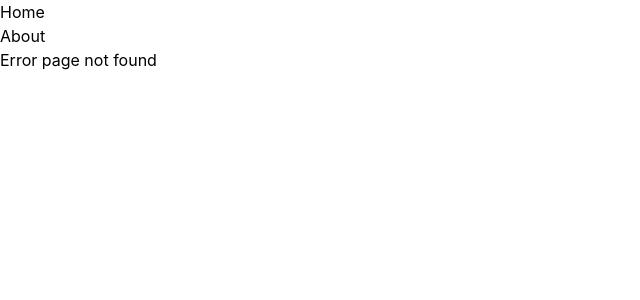
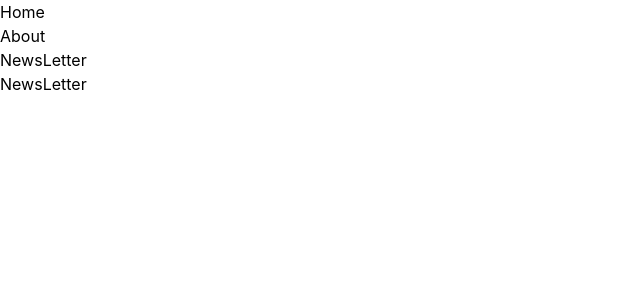
Before and after one commit to Ameer2000Mzori/MixMaster-App-React, a React (Create React App) app: page /newsletter in a window 1280 px wide. Before the commit this address had no page. Shown: the top 300 px of the page, without its empty margins (0-640 px from the left). Built offline with nearby package versions, Linux system fonts and the light colour scheme.

Commit message:
added new page called news letter

```diff
--- a/src/App.js
+++ b/src/App.js
@@ -2,6 +2,7 @@ import { BrowserRouter as Router, Route, Routes } from 'react-router-dom'
 import Home from './component/Home.jsx'
 import About from './component/About.jsx'
 import NotFound from './component/NotFound.jsx'
+import NewsLetter from './component/NewsLetter.jsx'
 import Navbar from './component/Navbar.jsx'
 function App() {
   return (
@@ -12,6 +13,7 @@ function App() {
           <Route path={'*'} element={<NotFound />}></Route>
           <Route path={'/'} element={<Home />}></Route>
           <Route path={'/about'} element={<About />}></Route>
+          <Route path={'/newsletter'} element={<NewsLetter />}></Route>
         </Routes>
       </Router>
     </>
--- a/src/component/Navbar.jsx
+++ b/src/component/Navbar.jsx
@@ -12,6 +12,9 @@ const Navbar = () => {
           <li>
             <Link to={'/about'}>About</Link>
           </li>
+          <li>
+            <Link to={'/newsletter'}>NewsLetter</Link>
+          </li>
         </ul>
       </nav>
     </>
--- /dev/null
+++ b/src/component/NewsLetter.jsx
@@ -0,0 +1,7 @@
+import React from 'react'
+
+const NewsLetter = () => {
+  return <div>NewsLetter</div>
+}
+
+export default NewsLetter
```
